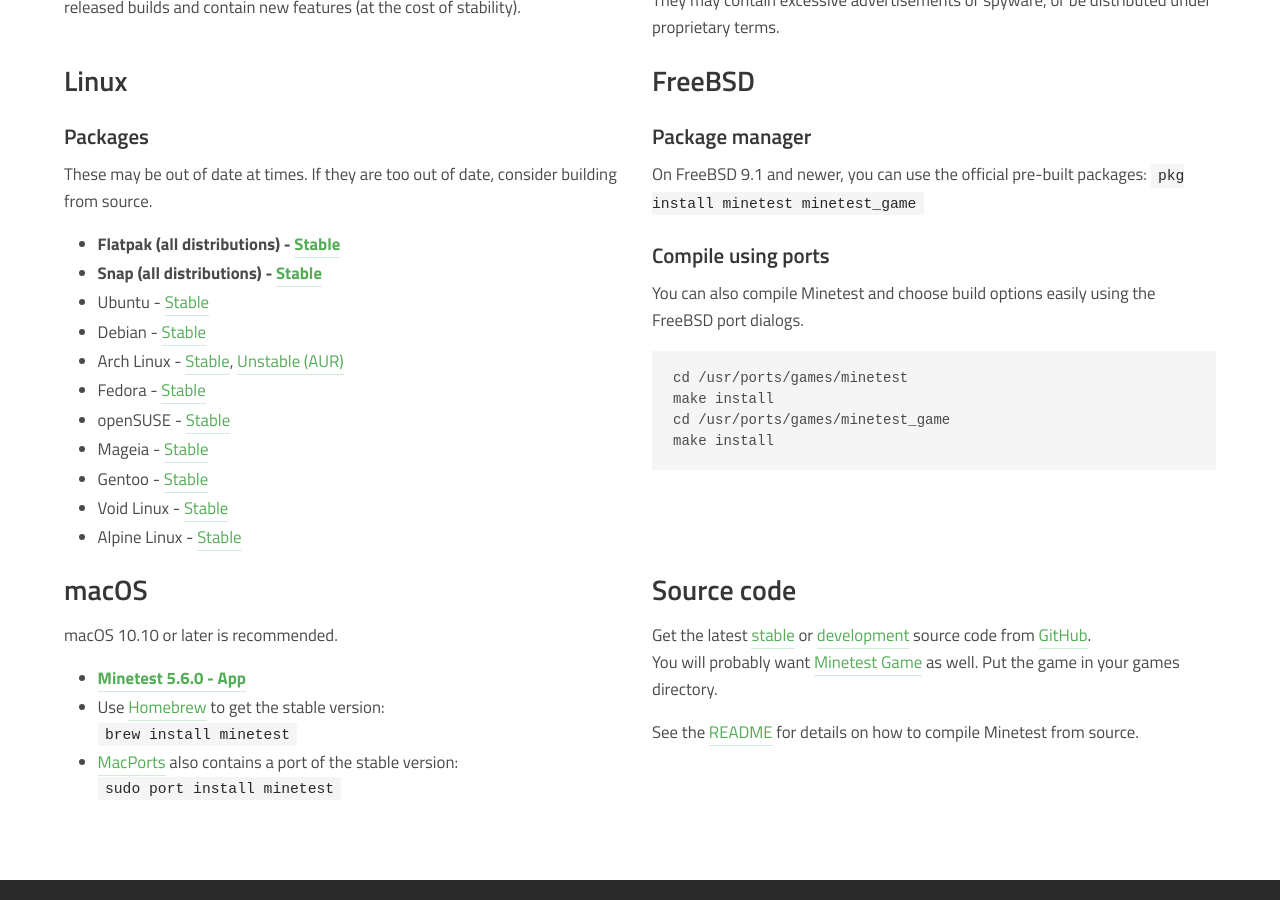
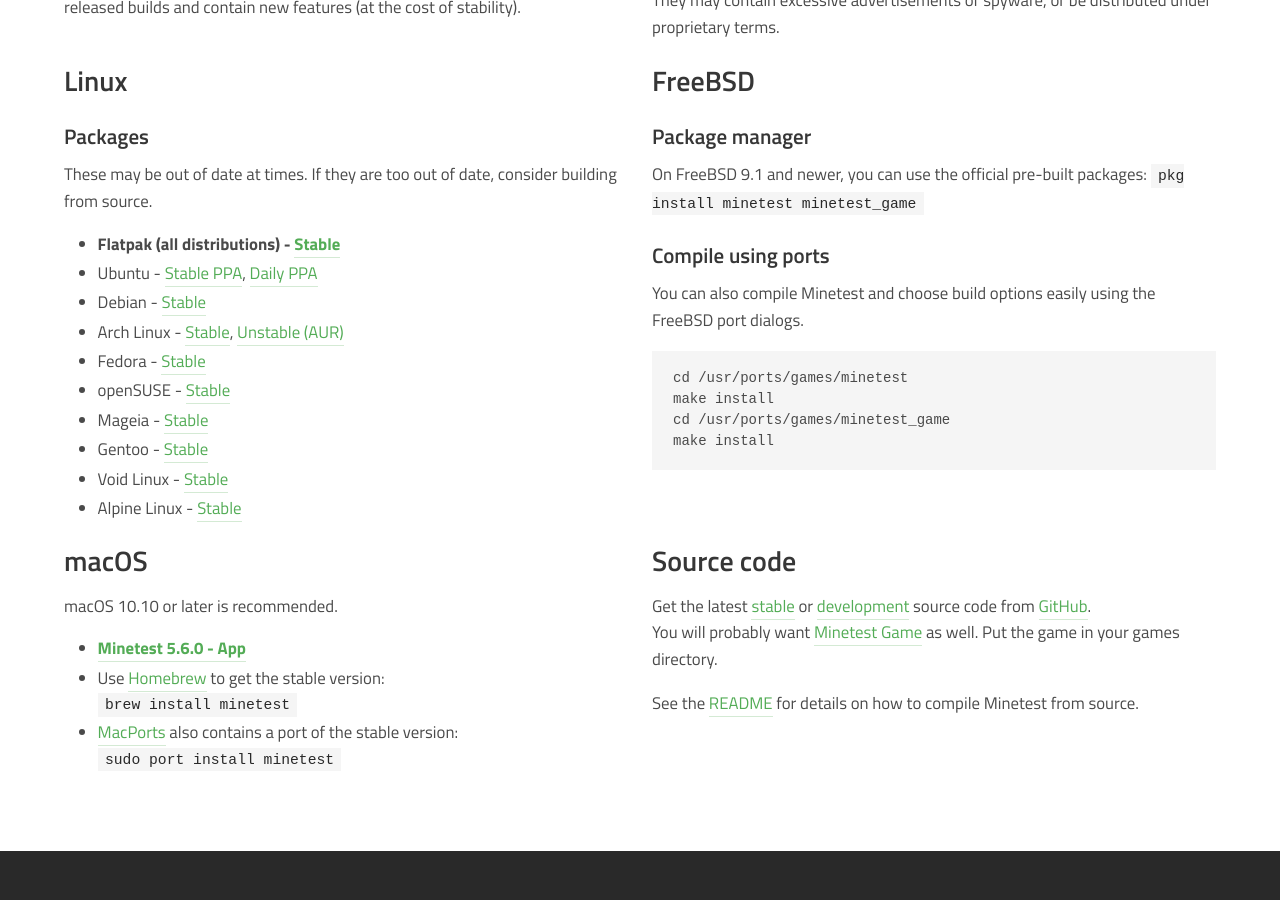
Before and after one commit to minetest/minetest.github.io, a Jekyll site: the page built from downloads.html, in a window 1280 px wide and 900 px high, scrolled down 721 px. Built offline with Jekyll 4.4.1, drawn with Linux system fonts in a browser that asks for light colours; comment, search, counter and statistics services are not loaded.

Commit message:
Remove Snap and add PPAs to downloads page

```diff
--- a/downloads.html
+++ b/downloads.html
@@ -93,10 +93,12 @@ redirect_from:
         <ul>
           <li class="has-text-weight-bold">Flatpak (all distributions) -
               <a href="https://flathub.org/apps/details/net.minetest.Minetest">Stable</a></li>
-          <li class="has-text-weight-bold">Snap (all distributions) -
-              <a href="https://snapcraft.io/minetest">Stable</a></li>
+          <!-- <li class="has-text-weight-bold">Snap (all distributions) -
+              <a href="https://snapcraft.io/minetest">Stable</a></li> -->
           <li>Ubuntu -
-              <a href="https://packages.ubuntu.com/search?keywords=minetest">Stable</a></li>
+              <a href="https://launchpad.net/~minetestdevs/+archive/ubuntu/stable">Stable PPA</a>,
+              <a href="https://launchpad.net/~minetestdevs/+archive/ubuntu/daily-builds">Daily PPA</a>
+          </li>
           <li>Debian -
               <a href="https://packages.debian.org/search?keywords=minetest">Stable</a></li>
           <li>Arch Linux -
```
